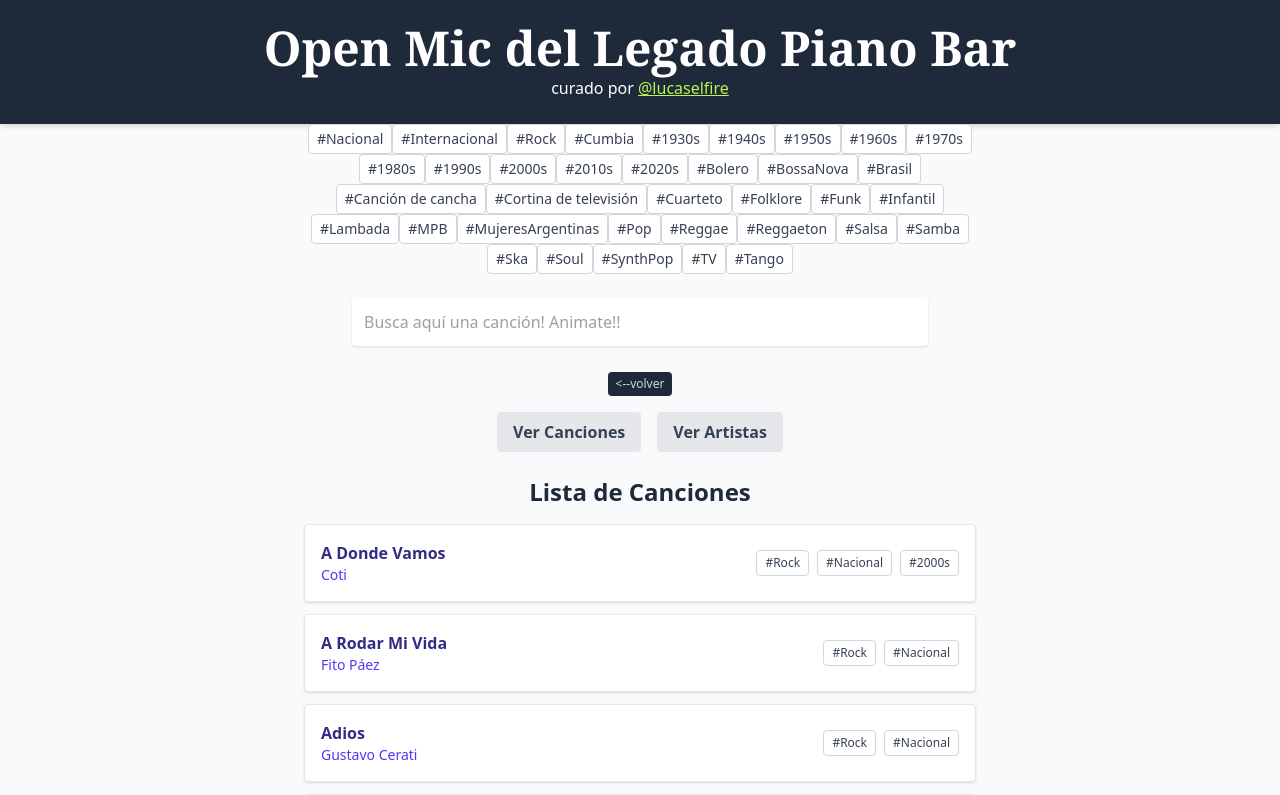
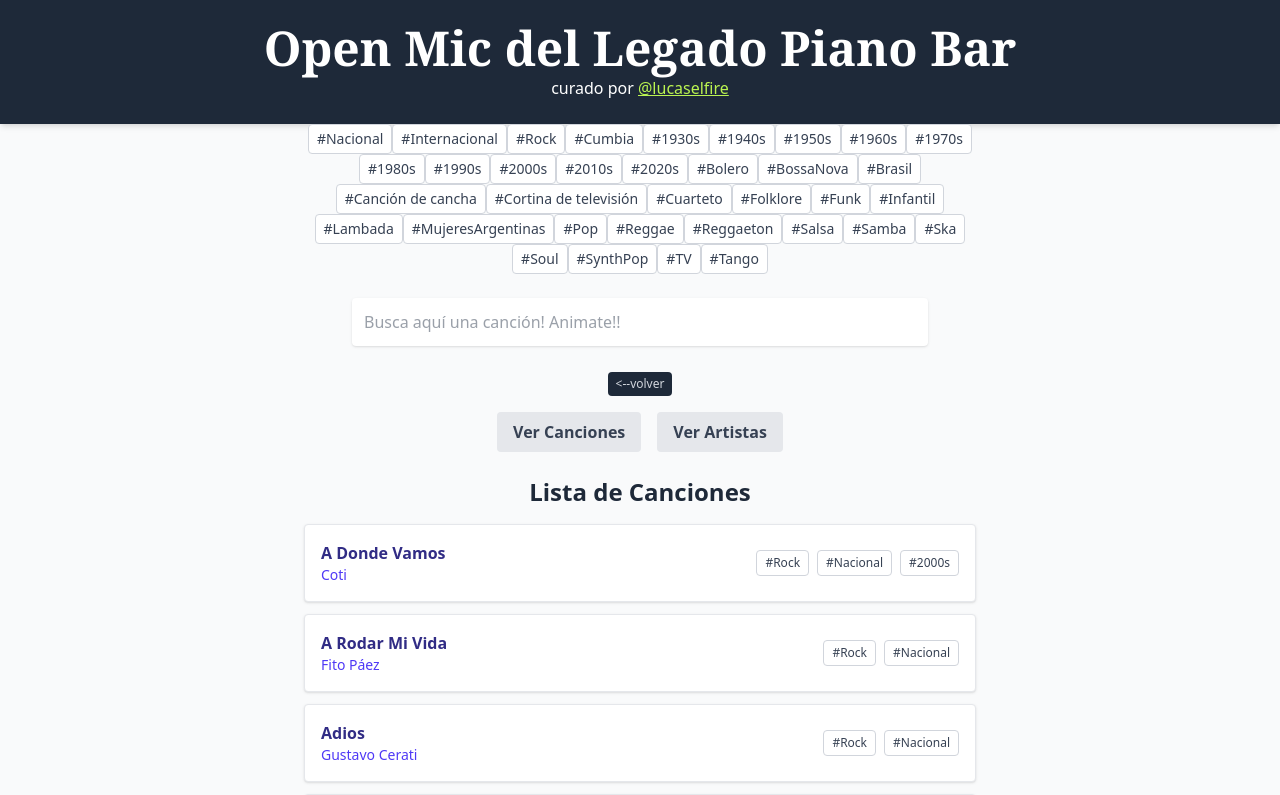
Before and after one commit to guilkuo/open-mic-legado-pianobar, a React (Vite) app: page / in a window 1280 px wide. Shown: the top 795 px of the page. Built offline with nearby package versions, Linux system fonts and the light colour scheme.

Commit message:
sacamos mpb

```diff
--- a/src/componentes/SongCatalog.jsx
+++ b/src/componentes/SongCatalog.jsx
@@ -1095,7 +1095,7 @@ const rawSongs = [
   { title: "Garota de Ipanema", artist: "Tom Jobim & Vinicius de Moraes", tags: ["#BossaNova", "#Brasil", "#1960s"], lyricsUrl: "https://www.letras.com/antonio-carlos-jobim/20712/" },
   { title: "Ai Se Eu Te Pego", artist: "Michel Teló", tags: ["#Pop", "#Brasil", "#2010s"], lyricsUrl: "https://www.letras.com/michel-telo/ai-se-eu-te-pego/" },
   { title: "Mas que Nada", artist: "Jorge Ben Jor", tags: ["#Samba", "#Brasil", "#1960s"], lyricsUrl: "https://www.letras.com/jorge-ben-jor/64941/" },
-  { title: "Aquarela do Brasil", artist: "Ary Barroso", tags: ["#MPB", "#Brasil", "#1930s"], lyricsUrl: "https://www.letras.com/ary-barroso/66523/" },
+  { title: "Aquarela do Brasil", artist: "Ary Barroso", tags: ["#Brasil", "#1930s"], lyricsUrl: "https://www.letras.com/ary-barroso/66523/" },
   { title: "La Lambada", artist: "Kaoma", tags: ["#Lambada", "#Brasil", "#1980s"], lyricsUrl: "https://www.letras.com/kaoma/lambada/" },
 
   // Nuevas (30 canciones)
```
